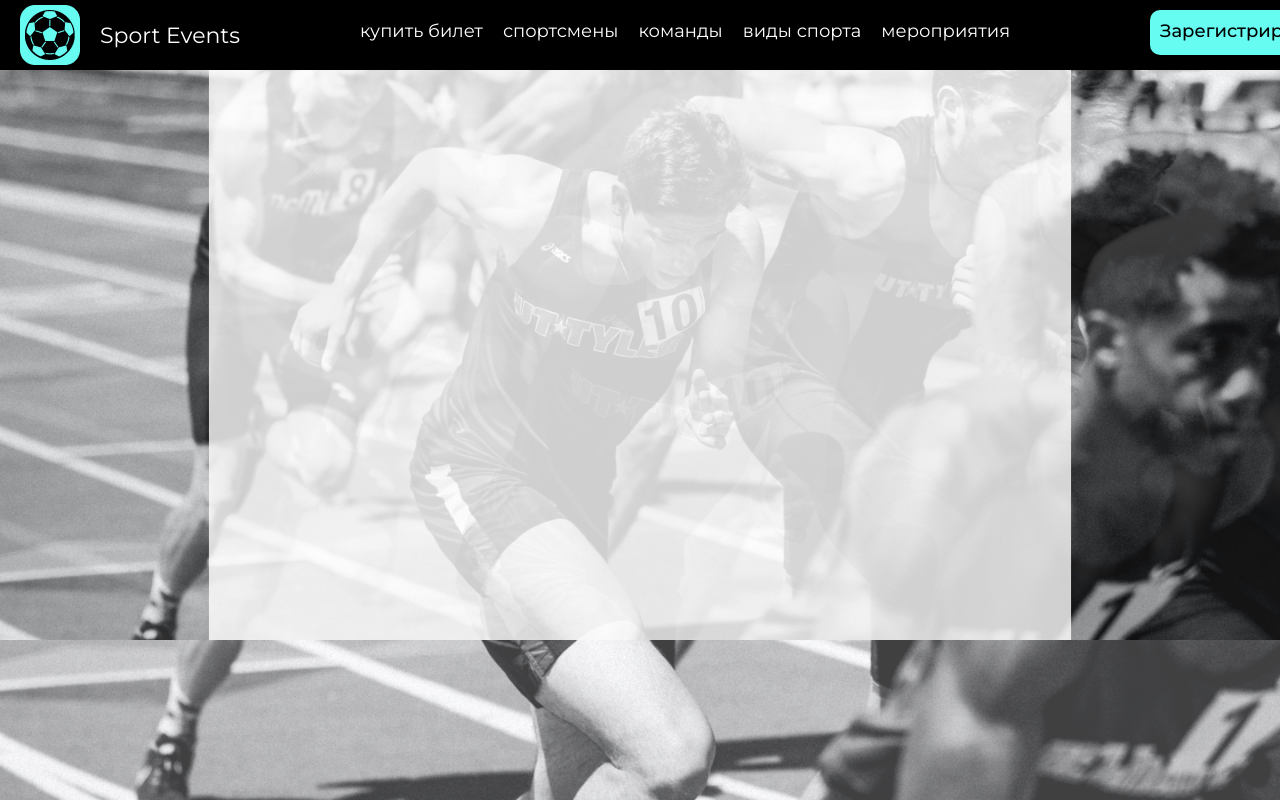
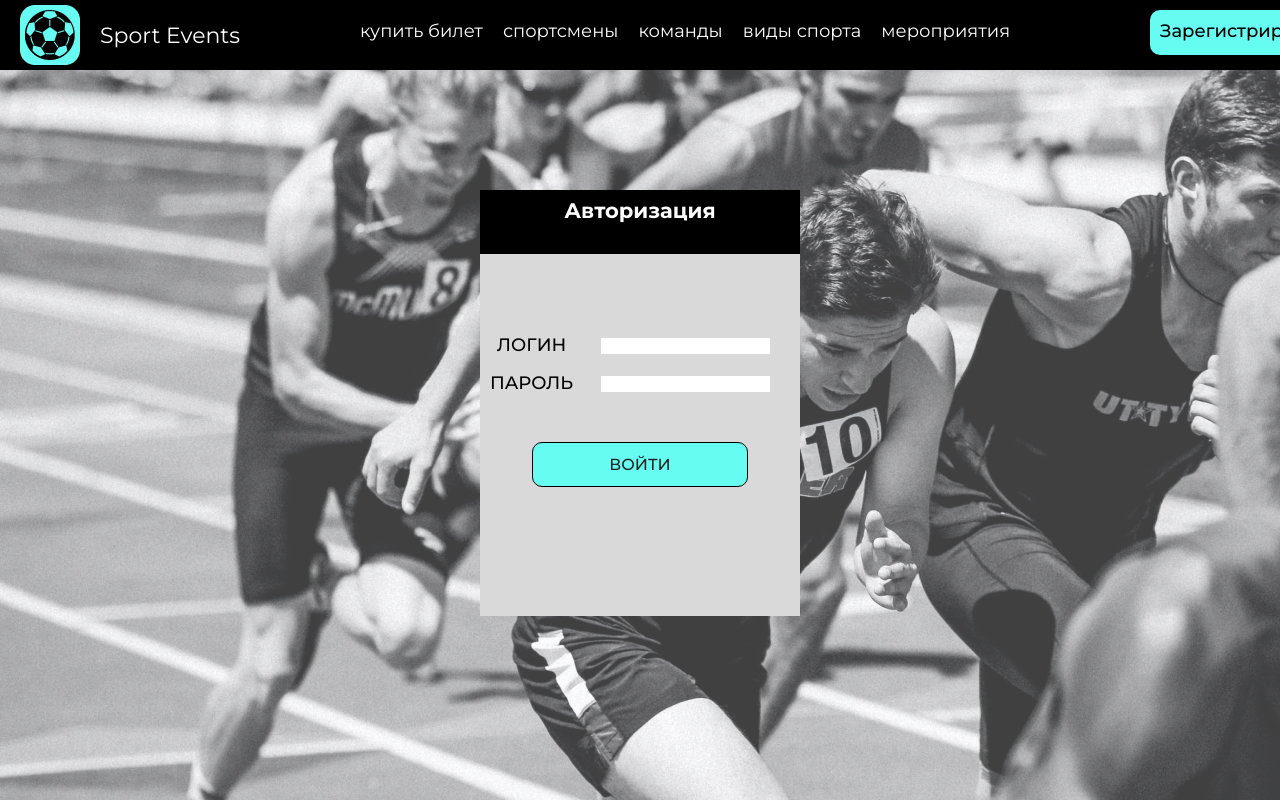
Before and after one commit to Kochedykov-Alexander/React_Bars_Group, a React (Create React App) app: page /login in a window 1280 px wide. Shown: the top 800 px of the page. Built offline with nearby package versions, Linux system fonts and the light colour scheme.

Commit message:
Добавил регистрацию + авторизацию

```diff
--- a/src/App.jsx
+++ b/src/App.jsx
@@ -9,6 +9,8 @@ import Player from './player/Player';
 import Viewer from './viewers/Viewer';
 import MainPage from './mainPage/MainPage';
 import ListOfViewers from './viewers/ListOfViewers';
+import Registration from './registration/Registration';
+import Login from './login/Login';
 
 function App() {
   return (
@@ -26,6 +28,8 @@ function App() {
         <Route path="/listOfJudges" component={Judges}></Route>
         <Route path="/player" component={Player}></Route>
         <Route path="/viewer" component={Viewer}></Route>
+        <Route path="/registration" component={Registration}></Route>
+        <Route path="/login" component={Login}></Route>
       </Switch>
       </BrowserRouter>
       </div>
--- /dev/null
+++ b/src/login/Login.js
@@ -0,0 +1,19 @@
+import React from 'react'
+import './login.css'
+
+export default function Login() {
+	return (
+<div className="login__page">
+            <form>
+                <h3 className="form__Header">
+                    Авторизация
+                </h3>
+                <div className="loginForm">
+                    <div className="loginField">ЛОГИН</div><div><input type="text"/></div>
+                    <div className="loginField">ПАРОЛЬ</div><div><input type="text"/></div>
+                </div>
+                <p><input type="submit" value="ВОЙТИ" class="submitForm"/></p>
+            </form>
+		</div>
+	);
+}
--- /dev/null
+++ b/src/login/login.css
@@ -0,0 +1,53 @@
+body{
+    background: url("../main-background.jpg");
+}
+.login__page{
+    margin: 0 auto;
+    margin-top: 100px;
+    background-color: #D9D9D9;
+    width: 25%;
+    height: 60%;
+    text-align: center;
+}
+.loginForm{
+    display: grid;
+    grid-template-columns: 4.5fr 4.5fr ;
+    grid-auto-rows: 20px;
+    grid-gap: 1em;
+    margin: 0 auto;
+    margin-bottom: 50px;
+    margin-top: 80px;
+    padding-right: 30px;
+    text-align: center;
+    font-weight: 500;
+}
+.login__page h3{
+    text-align: center;
+    color: white;
+    padding: 3%;
+}
+.form__Header{
+    background-color: black;
+    height: 8vh;
+}
+.submitForm{
+    display: inline-block;
+    color: #222222;
+    border: none;
+    font-size: 16px;
+    background: #66FCF1;
+    border-radius: 10px;
+    width: 216px;
+    height: 45px;
+    font-weight: 500;
+    text-align: center;
+    border: 1px;
+    border-style: solid;
+    border-color: black;
+}
+.submitForm:hover{
+    font-weight: bold;
+    transform: scale(1);
+    background-color: black;
+	color: #66FCF1;
+}
--- /dev/null
+++ b/src/registration/Registration.js
@@ -0,0 +1,23 @@
+import React from 'react'
+import './registration.css'
+
+export default function Registration() {
+	return (
+		<div className="registration__page">
+            <form>
+                <h3 className="form__Header">
+                    Регистрация
+                </h3>
+                    <div className="registrationForm">
+                    <div className="registrationField" >ИМЯ</div><div><input type="text"/></div>
+                    <div className="registrationField">ФАМИЛИЯ</div><div><input type="text"/></div>
+                    <div className="registrationField">E-MAIL</div><div><input type="email"/></div>
+                    <div className="registrationField">ЛОГИН</div><div><input type="text"/></div>
+                    <div className="registrationField">ПАРОЛЬ</div><div><input type="text"/></div>
+                    <div className="registrationField">ПОВТОРИТЕ ПАРОЛЬ</div><div><input type="text"/></div>
+                </div>
+                <p><input type="submit" value="ЗАРЕГИСТРИРОВАТЬСЯ" class="submitForm"/></p>
+            </form>
+		</div>
+	);
+}
--- /dev/null
+++ b/src/registration/registration.css
@@ -0,0 +1,54 @@
+body{
+    background: url("../main-background.jpg");
+}
+.registration__page{
+    margin: 0 auto;
+    background-color: #D9D9D9;
+    width: 30%;
+    height: 80%;
+    text-align: center;
+}
+.registrationForm{
+    display: grid;
+    grid-template-columns: 4.5fr 4.5fr ;
+    grid-auto-rows: 20px;
+    grid-gap: 1em;
+    margin-bottom: 50px;
+    margin-top: 50px;
+    margin: 0 auto;
+    margin-top: 50px;
+    margin-bottom: 50px;
+    padding-right: 30px;
+    text-align: center;
+    font-weight: 500;
+}
+.registration__page h3{
+    text-align: center;
+    color: white;
+    padding: 3%;
+}
+.form__Header{
+    background-color: black;
+    height: 8vh;
+}
+.submitForm{
+    display: inline-block;
+    color: #222222;
+    border: none;
+    font-size: 16px;
+    background: #66FCF1;
+    border-radius: 10px;
+    width: 216px;
+    height: 45px;
+    font-weight: 500;
+    text-align: center;
+    border: 1px;
+    border-style: solid;
+    border-color: black;
+}
+.submitForm:hover{
+    font-weight: bold;
+    transform: scale(1);
+    background-color: black;
+	color: #66FCF1;
+}
```
